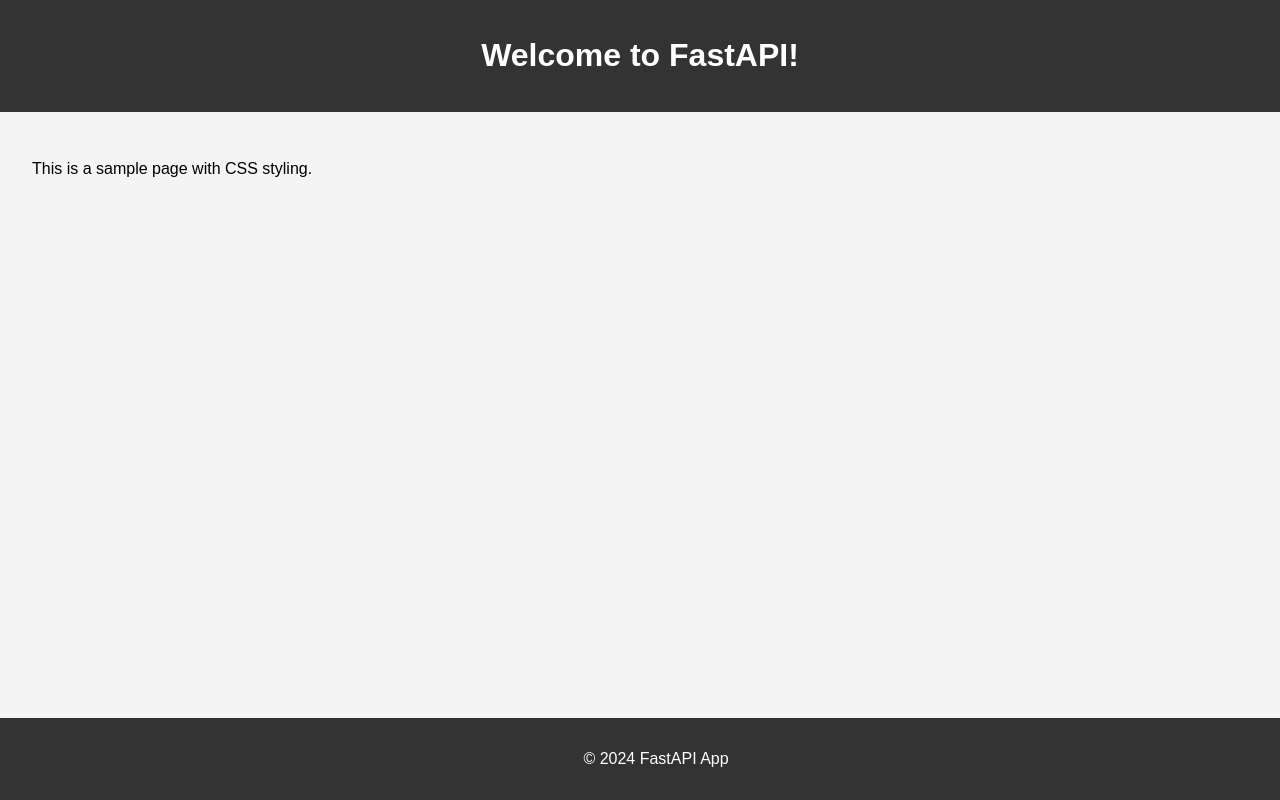
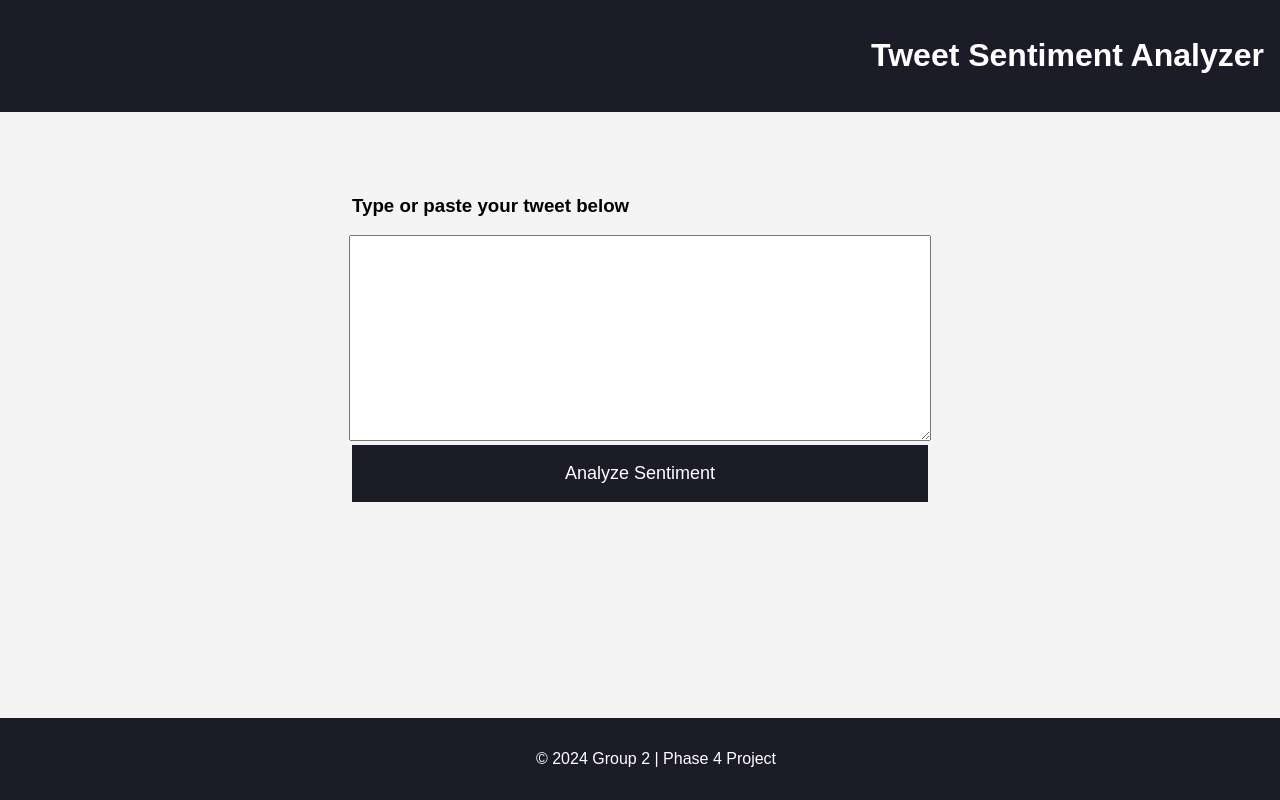
Before and after one commit to bizzfuzz/dsc-phase-4-project, a FastAPI app: page / in a window 1280 px wide. Run offline with FastAPI, Linux system fonts and the light colour scheme; parts of the project's set-up code (start-up, migrations or seed data) failed here and were passed over.

Commit message:
webapp styling

```diff
--- a/app/static/css/styles.css
+++ b/app/static/css/styles.css
@@ -6,18 +6,46 @@ body {
 }
 
 header {
-    background-color: #333;
+    background-color: #1B1C28;
     color: #fff;
     padding: 1em;
-    text-align: center;
+    text-align: right;
 }
 
 main {
-    padding: 2em;
+    padding: 4em;
+    text-align: center;
 }
-
+main textarea
+{
+    width: 50%;
+    min-height: 200px;
+    resize: vertical;
+    font-size: large;
+}
+main h3
+{
+    width: 60%;
+    text-align: left;
+    padding-left: 25%;
+}
+main button
+{
+    background-color: #1B1C28;
+    color: #fff;
+    border: none;
+    padding: 1em 2em;
+    cursor: pointer;
+    font-size: large;
+    width: 50%;
+}
+main button:hover
+{
+    background-color: #27E8A7;
+    color: #1B1C28;
+}
 footer {
-    background-color: #333;
+    background-color: #1B1C28;
     color: #fff;
     text-align: center;
     padding: 1em;
--- a/app/templates/index.html
+++ b/app/templates/index.html
@@ -1,21 +1,27 @@
-<!-- app/templates/index.html -->
 <!DOCTYPE html>
 <html lang="en">
 <head>
     <meta charset="UTF-8">
     <meta name="viewport" content="width=device-width, initial-scale=1.0">
-    <title>FastAPI App</title>
+    <title>Tweet Sentiment Analyzer - Group 2</title>
     <link rel="stylesheet" href="/static/css/styles.css">
 </head>
 <body>
     <header>
-        <h1>Welcome to FastAPI!</h1>
+        <h1>Tweet Sentiment Analyzer</h1>
     </header>
     <main>
-        <p>This is a sample page with CSS styling.</p>
+        <h3>Type or paste your tweet below</h3>
+        <form name="tweet-form">
+            <textarea id="tweet-input" rows="5" cols="30"></textarea>
+            <br>
+            <button id="analyze-button">Analyze Sentiment</button>
+        </form>
+
+        <div id="result"></div>
     </main>
     <footer>
-        <p>&copy; 2024 FastAPI App</p>
+        <p>&copy; 2024 Group 2 | Phase 4 Project</p>
     </footer>
 </body>
 </html>
```
